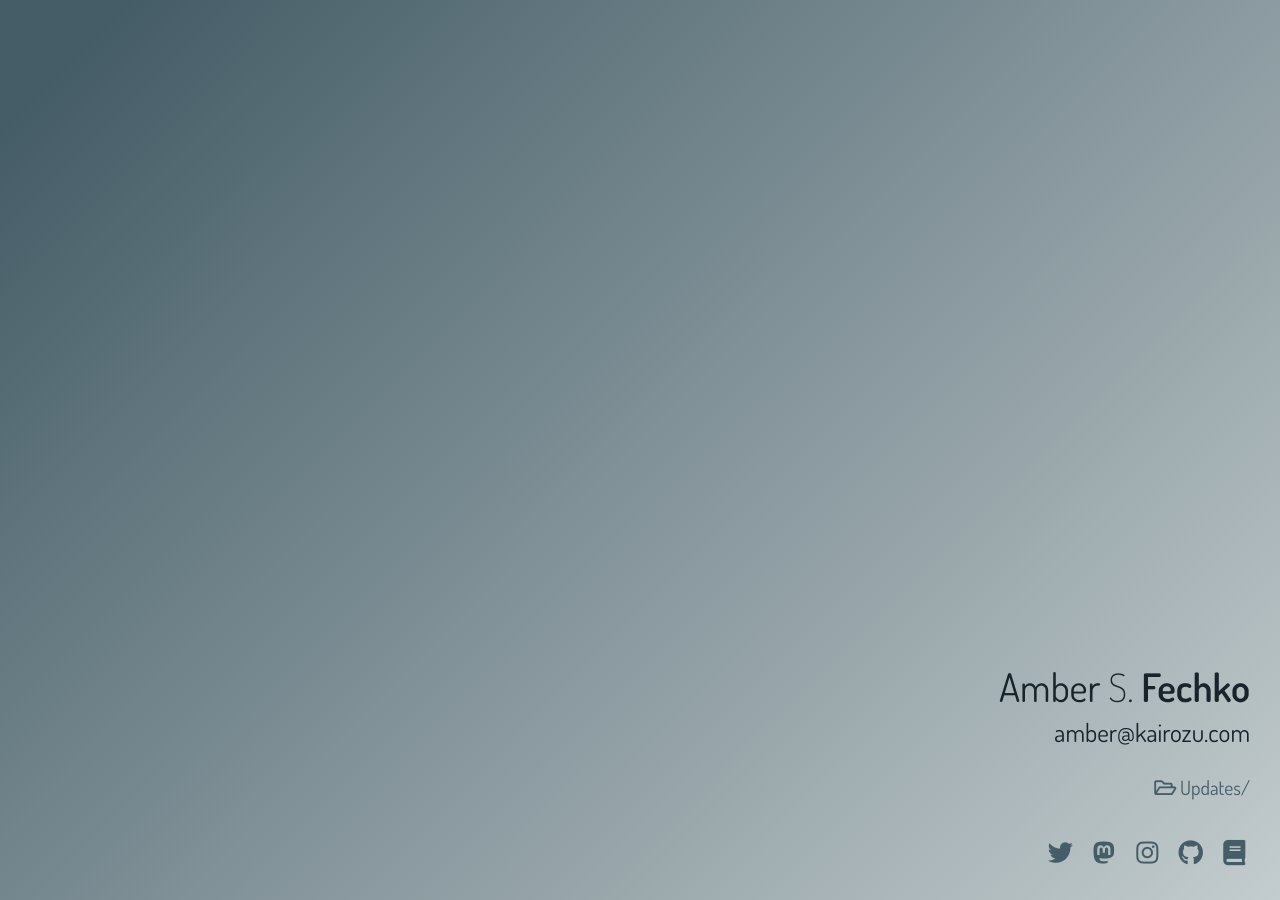
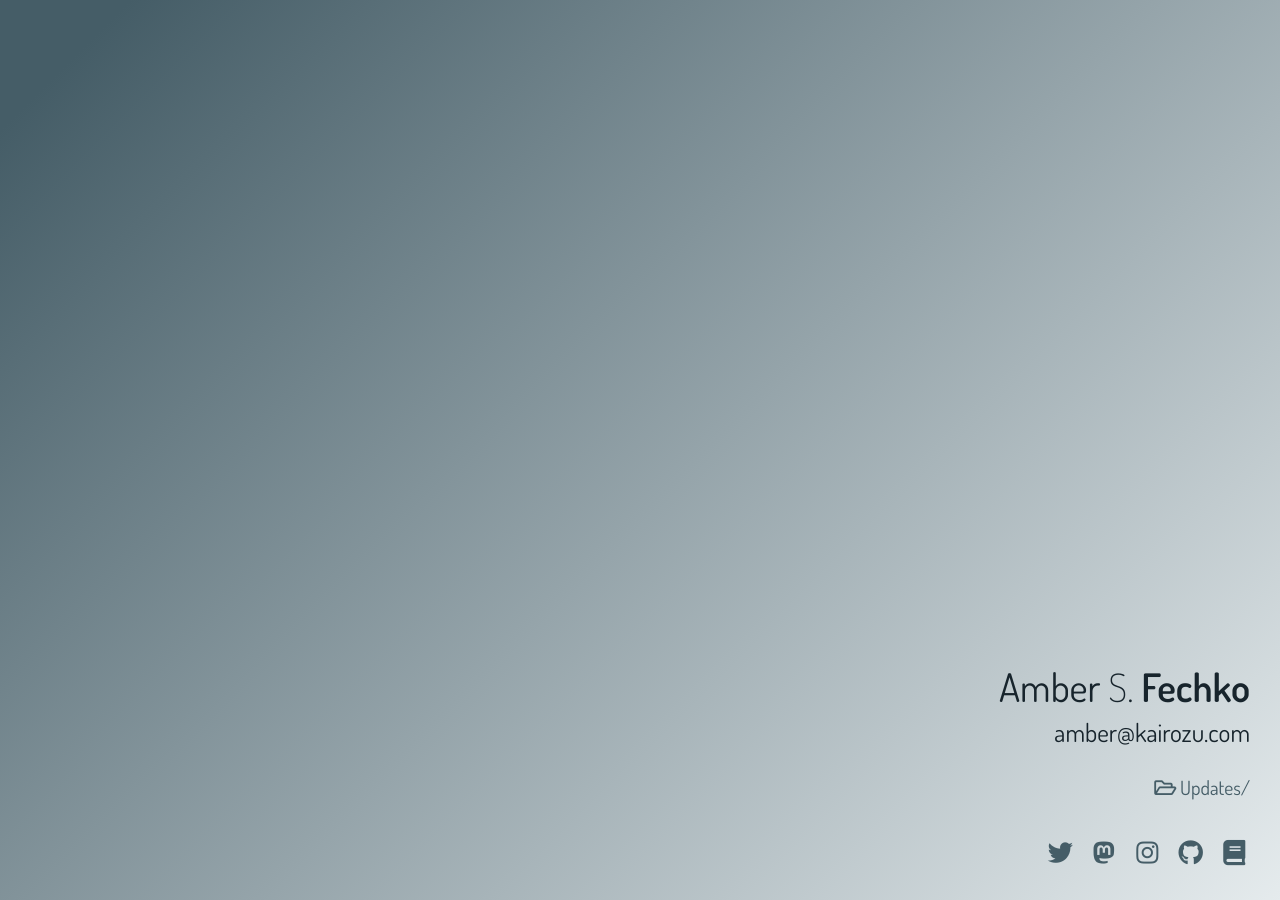
Before and after one commit to kairozu/kairozu.github.io, a Jekyll site: the page built from index.md, in a window 1280 px wide. Built offline with Jekyll 4.4.1, drawn with Linux system fonts in a browser that asks for light colours; nearby versions of some CDN libraries.

Commit message:
background contrast

```diff
--- a/_includes/head.html
+++ b/_includes/head.html
@@ -6,7 +6,7 @@
     <meta name="viewport" content="width=device-width, initial-scale=1.0, user-scalable=yes">
     <link rel="icon" type="image/png" href="{{ production_url }}/images/icons/b-icon-96.png" />
     <link rel="stylesheet" href="https://use.fontawesome.com/releases/v5.3.1/css/all.css" integrity="sha384-mzrmE5qonljUremFsqc01SB46JvROS7bZs3IO2EmfFsd15uHvIt+Y8vEf7N7fWAU" crossorigin="anonymous">
-    <link href="https://fonts.googleapis.com/css?family=Open+Sans:400,500,600" rel="stylesheet">
+    <link href="https://fonts.googleapis.com/css?family=Open+Sans:400,600" rel="stylesheet">
     <link rel="stylesheet" href="{{ production_url }}/css/main.css" type="text/css" rel="stylesheet" />
 </head>
 <body class="mainContent">
--- a/_layouts/index.html
+++ b/_layouts/index.html
@@ -10,8 +10,8 @@
     <link rel="stylesheet" href="css/main.css" type="text/css" rel="stylesheet" />
 	<style>
 	body {
-		background-color: #c3ccce;
-		background-image: linear-gradient(315deg, #c3ccce 0%, #455d67 94%);
+		background-color: #e5ebed;
+		background-image: linear-gradient(315deg, #e5ebed 0%, #455d67 94%);
 		margin: 0;
 	}
 	#contactInfo {
--- a/css/main.css
+++ b/css/main.css
@@ -8,7 +8,7 @@
     line-height: 1.4;
 }
 body.mainContent {
-    background: #d9e2e6;
+    background: #e5ebed;
     color: #17242c;
 }
 h2 {
@@ -36,7 +36,6 @@
 a, a:link, a:visited {
     text-decoration: none;
     color: #455d67;
-    font-weight: 500;
     -webkit-transition: 200ms color ease-in-out;
     -moz-transition: 200ms color ease-in-out;
     -o-transition: 200ms color ease-in-out;
```
